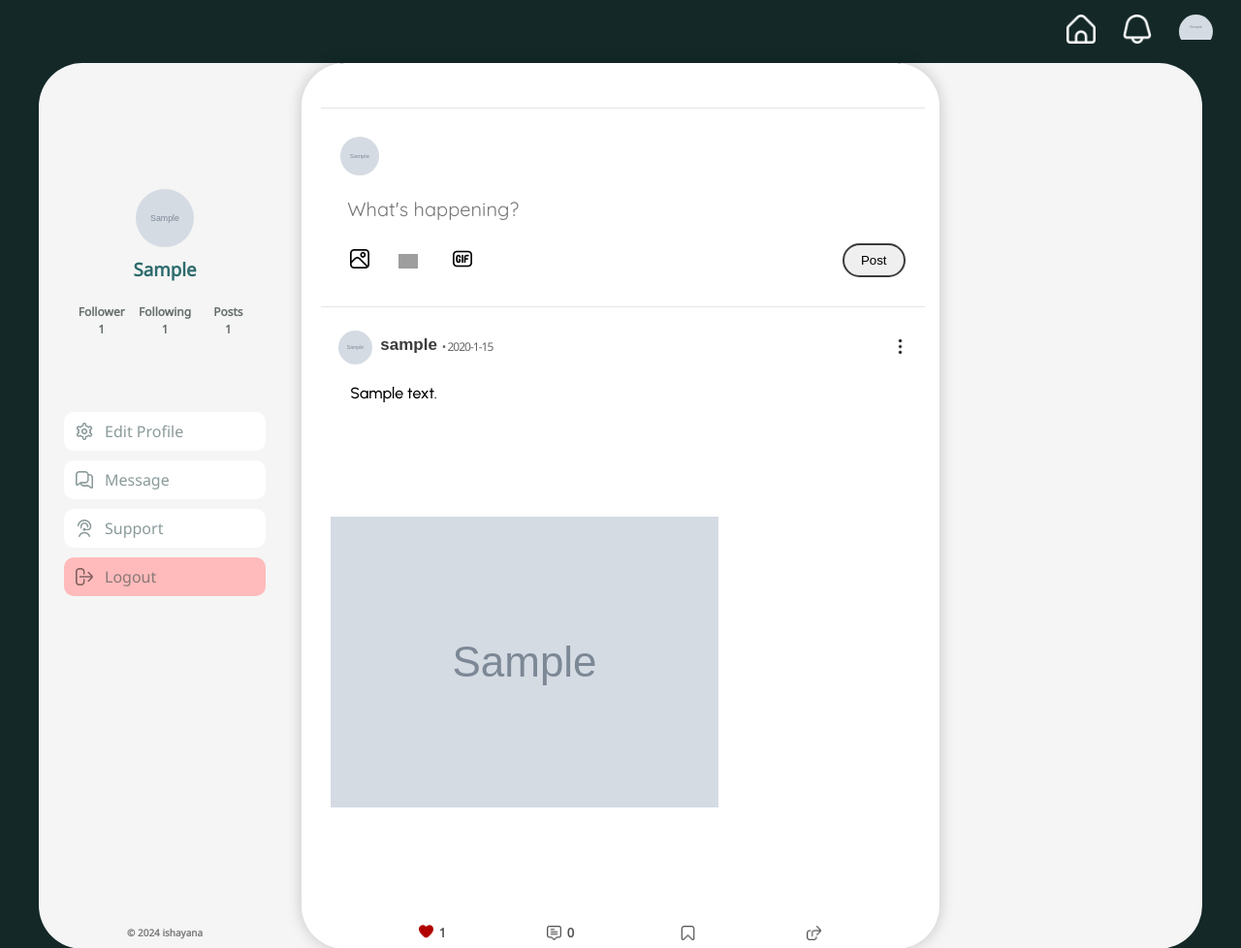
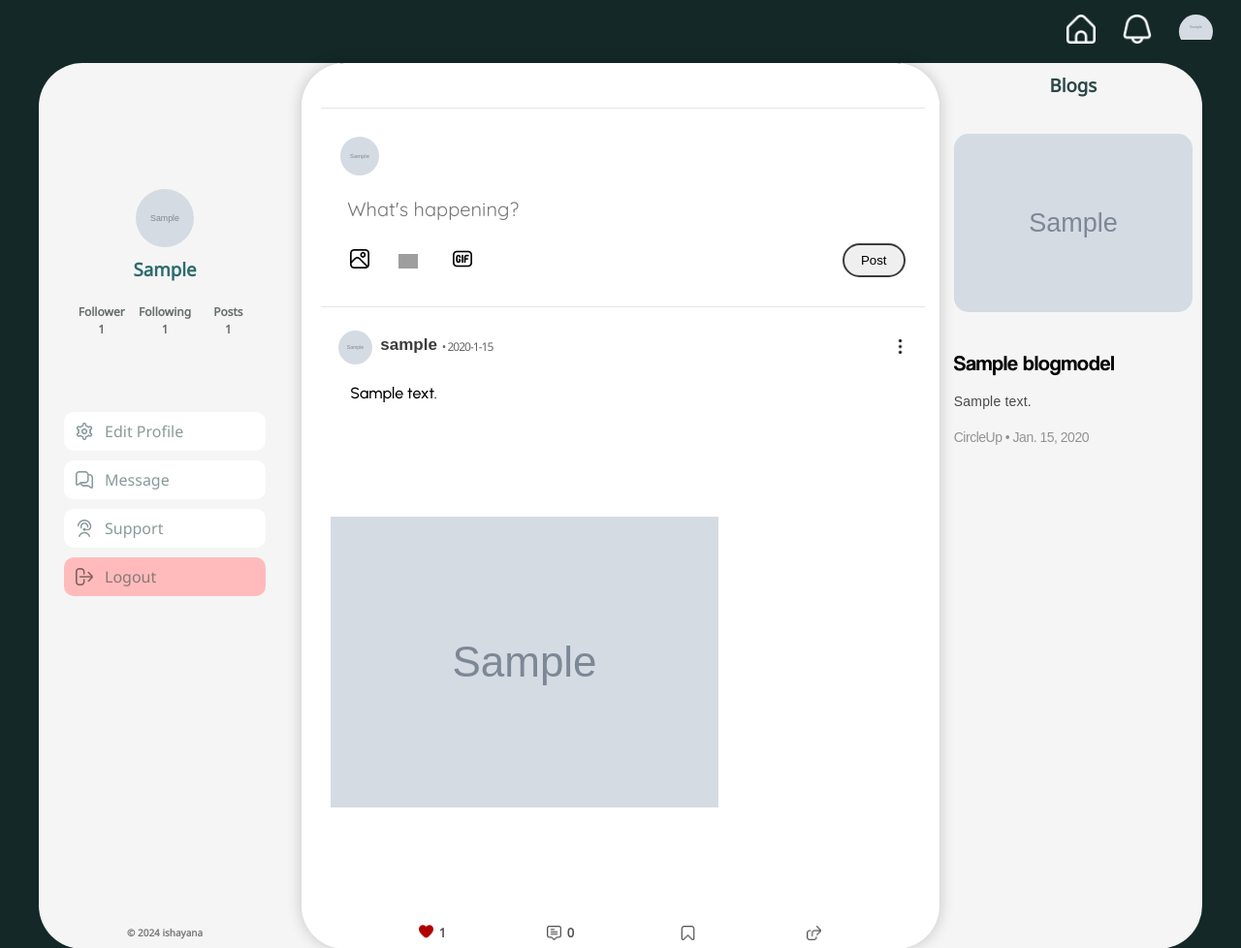
Before and after one commit to ishayana/Django-social-media, a Django app: a page that uses userprofile/templates/userprofile/profile.html in a window 1280 px wide. Shown: the top 978 px of the page at 97% size. Run offline with Django 4.2, Linux system fonts and the light colour scheme; a user stored in the database is signed in; tables that the repository leaves empty hold one stand-in row (values such as "Sample post"); grey boxes marked "Sample" are stand-in pictures; some libraries are stand-ins or nearby versions; some web fonts are replaced; grey boxes are pictures that could not be loaded.

Commit message:
Implemanetation blogs on userprofile

```diff
--- a/static/css/base.css
+++ b/static/css/base.css
@@ -9,6 +9,10 @@
     box-sizing: border-box;
     margin: 0;
     padding: 0;
+}
+
+body{
+    overflow: hidden;
 }
 
 li a, button {
--- /dev/null
+++ b/userprofile/templates/userprofile/include/right-bar.html
@@ -0,0 +1,19 @@
+<div class="right">
+    <div class="right-title">
+        <h3>Blogs</h3>
+    </div>
+    <div class="blogs">
+        {% for blog in blogs %}
+        <a class="blog"  href="{% url 'home:blog_details' blog.id %}">
+            <div class="image-container">
+                <img src="{{ blog.thumbnail.url }}" alt="">
+            </div>
+            <div class="blog-content">
+                <h1 class="blog-title">{{ blog.title|truncatechars:30 }}</h1>
+                <p class="blog-txt">{{ blog.text|truncatechars:85 }}</p>
+                <h5 class="blog-created">CircleUp • {{ blog.created }}</h5>
+            </div>
+        </a>
+        {% endfor %}
+    </div>
+</div>
--- a/userprofile/templates/userprofile/profile.html
+++ b/userprofile/templates/userprofile/profile.html
@@ -90,6 +90,10 @@
 
 {% endblock %}
 
+{% block right %}
+    {% include 'userprofile/include/right-bar.html' %}
+{% endblock %}
+
 {% block script %}
     <script>
 document.addEventListener('DOMContentLoaded', function() {
--- a/userprofile/views.py
+++ b/userprofile/views.py
@@ -43,6 +43,7 @@ class UserprofileView(LoginRequiredMixin, View):
             follower = UserprofileModel.objects.get(user_id=item.following.id)
             followings_list.append((item.following, follower.avatar))
 
+        blogs = BlogModel.objects.all().order_by('created')
         posts_list= []
         for post in posts:
             commetnNum = post.postcomment.filter(is_reply=False).count() or ''
@@ -76,7 +77,8 @@ class UserprofileView(LoginRequiredMixin, View):
             'follower_list' : follower_list,
             'year' : year,
             'reqavatar' : reqavatar,
-            'avatar' : avatar
+            'avatar' : avatar,
+            'blogs' : blogs
             })
 
 #Home page for authenticated users. (UserFeed page)
```
Also changed, not shown: userprofile/templates/userprofile/feed.html (+2 -20 lines).
